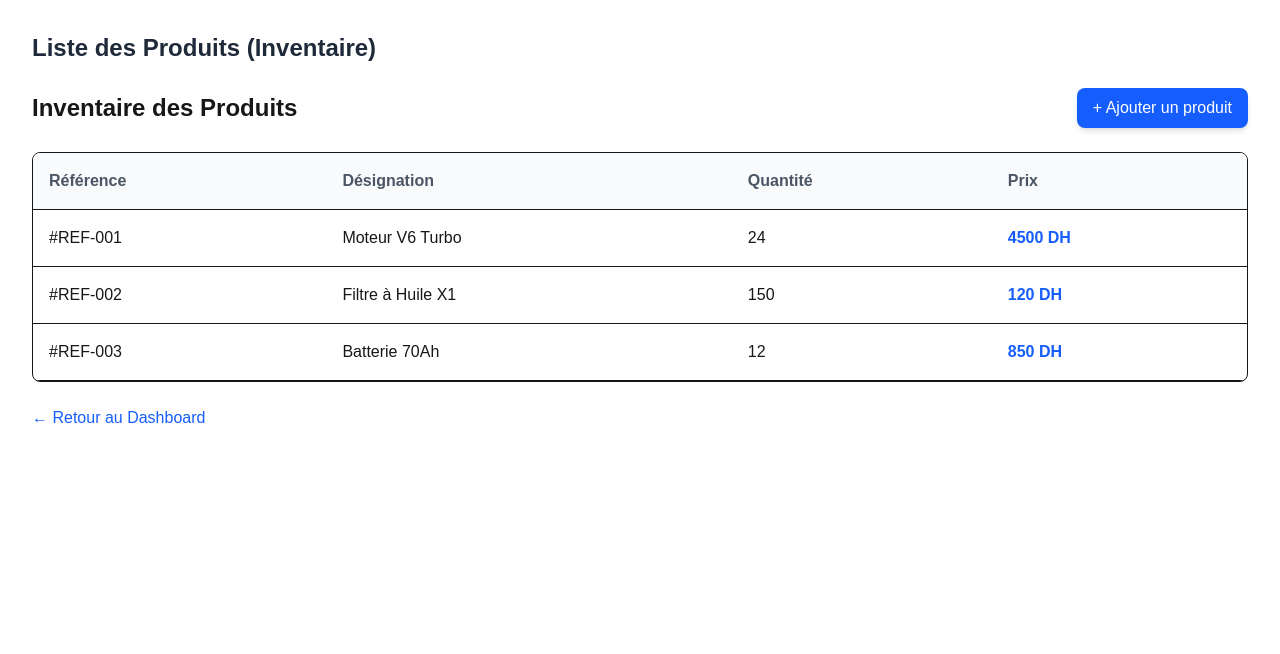
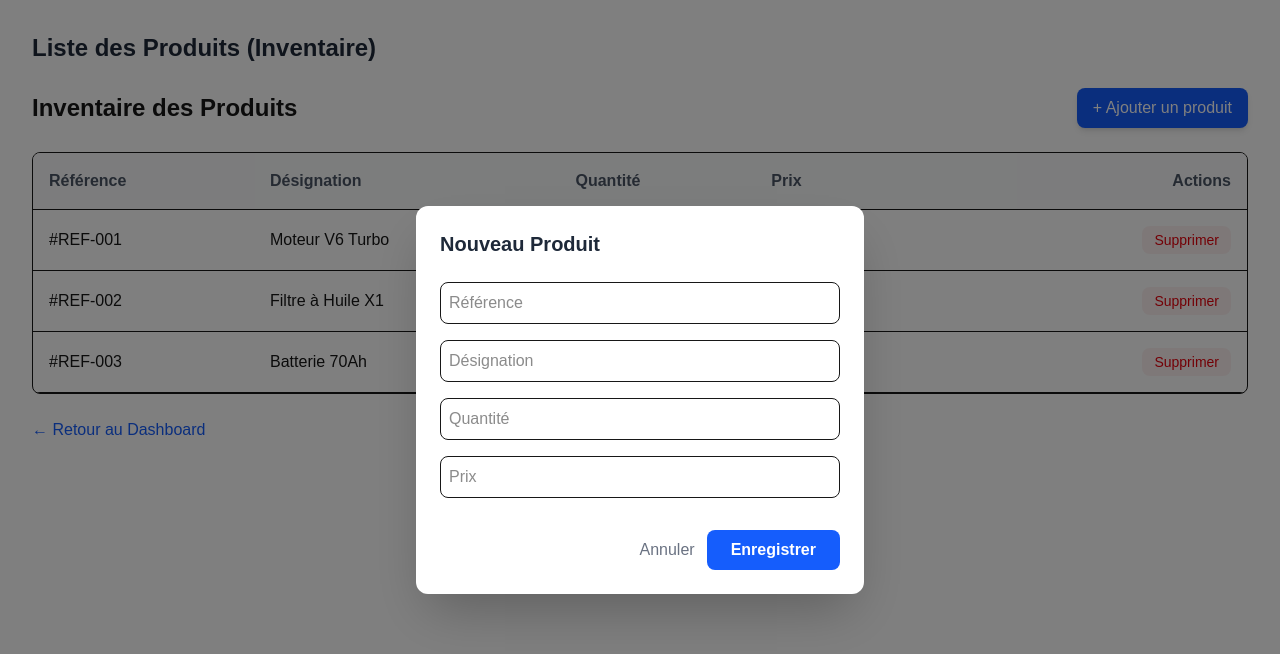
Before and after one commit to najlae641/Stage-industrie-app, a Next.js app: page /produits in a window 1280 px wide. Both pictures are taken after a click on the button "+ Ajouter un produit". Shown: the top 654 px of the page. Built offline with nearby package versions, Linux system fonts and the light colour scheme.

Commit message:
ajout de la logique metier simple : formulaire d ajout ,use stete pour le stockage et button de suppression

```diff
--- a/app/produits/page.tsx
+++ b/app/produits/page.tsx
@@ -1,4 +1,27 @@
+
+"use client";
+import { useState } from 'react';
 export default function ListeProduitsPage() {
+  const [isModalOpen, setIsModalOpen] = useState(false);
+
+  const [produits, setProduits] = useState([
+    { ref: "#REF-001", nom: "Moteur V6 Turbo", qte: 24, prix: "4500 DH" },
+    { ref: "#REF-002", nom: "Filtre à Huile X1", qte: 150, prix: "120 DH" },
+    { ref: "#REF-003", nom: "Batterie 70Ah", qte: 12, prix: "850 DH" }
+  ]);
+
+
+  const [newProd, setNewProd] = useState({ ref: '', nom: '', qte: '', prix: '' });
+
+
+  const handleSave = () => {
+    setProduits([...produits, newProd]);
+    setIsModalOpen(false);
+  };
+  const handleDelete = (indexToDelete: number) => {
+  const updatedProduits = produits.filter((_, index) => index !== indexToDelete);
+  setProduits(updatedProduits);
+};
   return (
     <div className="p-8 bg-white min-h-screen">
       <h1 className="text-2xl font-bold mb-6 text-gray-800">Liste des Produits (Inventaire)</h1>
@@ -7,7 +30,7 @@ export default function ListeProduitsPage() {
   <h1 className="text-2xl font-bold">Inventaire des Produits</h1>
 
 
-  <button className="bg-blue-600 hover:bg-blue-700 text-white px-4 py-2 rounded-lg shadow-md transition-colors font-medium">
+  <button onClick={() => setIsModalOpen(true)} className="bg-blue-600 hover:bg-blue-700 text-white px-4 py-2 rounded-lg shadow-md transition-colors font-medium">
     + Ajouter un produit
   </button>
 </div>
@@ -20,39 +43,90 @@ export default function ListeProduitsPage() {
               <th className="p-4 font-semibold text-gray-600">Désignation</th>
               <th className="p-4 font-semibold text-gray-600">Quantité</th>
               <th className="p-4 font-semibold text-gray-600">Prix</th>
+              <th className="p-4 font-semibold text-gray-600 text-right">Actions</th>
             </tr>
           </thead>
-          <tbody>
-
-  <tr className="border-b hover:bg-gray-50">
-    <td className="p-4">#REF-001</td>
-    <td className="p-4">Moteur V6 Turbo</td>
-    <td className="p-4">24</td>
-    <td className="p-4 text-blue-600 font-bold">4500 DH</td>
-  </tr>
-
-  {/* المنتج 2 */}
-  <tr className="border-b hover:bg-gray-50">
-    <td className="p-4">#REF-002</td>
-    <td className="p-4">Filtre à Huile X1</td>
-    <td className="p-4">150</td>
-    <td className="p-4 text-blue-600 font-bold">120 DH</td>
-  </tr>
 
 
-  <tr className="border-b hover:bg-gray-50">
-    <td className="p-4">#REF-003</td>
-    <td className="p-4">Batterie 70Ah</td>
-    <td className="p-4">12</td>
-    <td className="p-4 text-blue-600 font-bold">850 DH</td>
-  </tr>
+  <tbody>
+  {produits.map((p, index) => (
+    <tr key={index} className="border-b hover:bg-gray-50">
+      <td className="p-4">{p.ref}</td>
+      <td className="p-4">{p.nom}</td>
+      <td className="p-4">{p.qte}</td>
+      <td className="p-4 text-blue-600 font-bold">{p.prix} DH</td>
+      <td className="p-4 text-right">
+  <button
+    onClick={() => handleDelete(index)}
+    className="bg-red-50 text-red-600 px-3 py-1 rounded-lg hover:bg-red-100 transition-colors text-sm font-medium"
+  >
+    Supprimer
+  </button>
+</td>
+    </tr>
+  ))}
 </tbody>
+
         </table>
       </div>
+    {/* Formulaire*/}
+{isModalOpen && (
+  <div className="fixed inset-0 bg-black/50 flex items-center justify-center z-50 p-4">
+    <div className="bg-white rounded-xl p-6 w-full max-w-md shadow-2xl">
+      <h2 className="text-xl font-bold mb-6 text-gray-800">Nouveau Produit</h2>
+
+      <div className="space-y-4">
+
+        <input
+          type="text"
+          placeholder="Référence"
+          className="w-full border p-2 rounded-lg"
+          onChange={(e) => setNewProd({...newProd, ref: e.target.value})}
+        />
+        <input
+          type="text"
+          placeholder="Désignation"
+          className="w-full border p-2 rounded-lg"
+          onChange={(e) => setNewProd({...newProd, nom: e.target.value})}
+        />
+        <input
+          type="number"
+          placeholder="Quantité"
+          className="w-full border p-2 rounded-lg"
+          onChange={(e) => setNewProd({...newProd, qte: e.target.value})}
+        />
+        <input
+          type="number"
+          placeholder="Prix"
+          className="w-full border p-2 rounded-lg"
+          onChange={(e) => setNewProd({...newProd, prix: e.target.value})}
+        />
+      </div>
+
+      <div className="flex justify-end gap-3 mt-8">
+        <button
+          onClick={() => setIsModalOpen(false)}
+          className="text-gray-500 hover:text-gray-700 font-medium"
+        >
+          Annuler
+        </button>
+
+        <button
+          onClick={handleSave}
+          className="bg-blue-600 text-white px-6 py-2 rounded-lg font-bold"
+        >
+          Enregistrer
+        </button>
+      </div>
+    </div>
+  </div>
+)}
 
       <div className="mt-6">
         <a href="/" className="text-blue-600 hover:underline">← Retour au Dashboard</a>
       </div>
+
     </div>
+
   );
 }
```
